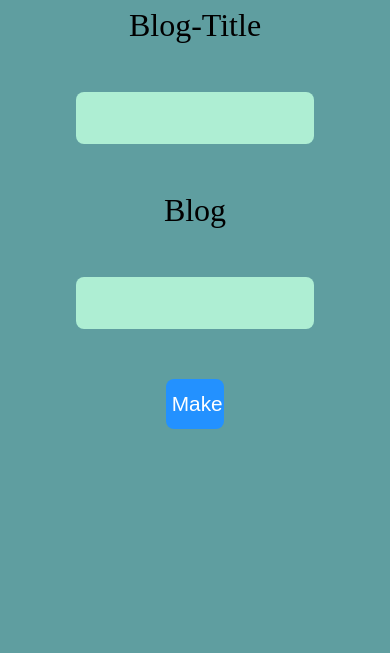
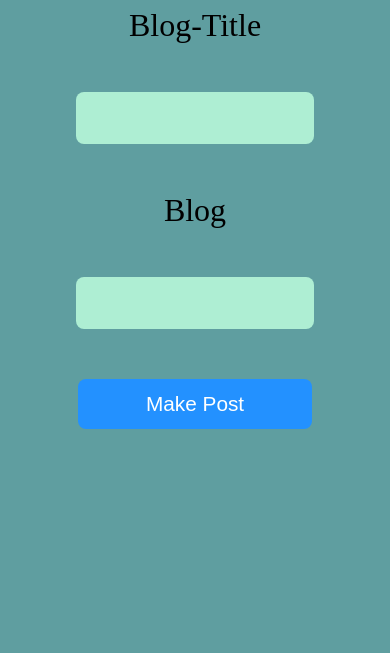
Before and after one commit to divyanshu-nagar/Blog-Web-Application-Project, a Node server app: page / in a window 390 px wide. Shown: the part 140-793 px from the top of the page. Run offline with Node 20, Linux system fonts and the light colour scheme.

Commit message:
Responsive issue

```diff
--- a/views/index.ejs
+++ b/views/index.ejs
@@ -5,7 +5,7 @@
         <input style="font-size: 1.3rem;" type="text" name="bTitle">
         <label for="body">Blog</label>
         <input style="font-size: 1.3rem;" type="text" name="bData">
-        <input style="font-size: 1.3rem; width: 15%; background-color: #2391FF; border: none; border-radius: 8px; color: white;" type="submit" value="Make Post" >
+        <input style="font-size: 1.3rem; width: 60%; background-color: #2391FF; border: none; border-radius: 8px; color: white;" type="submit" value="Make Post" >
     </form>
 
 <%- include("partials/footer.ejs") %>
```
